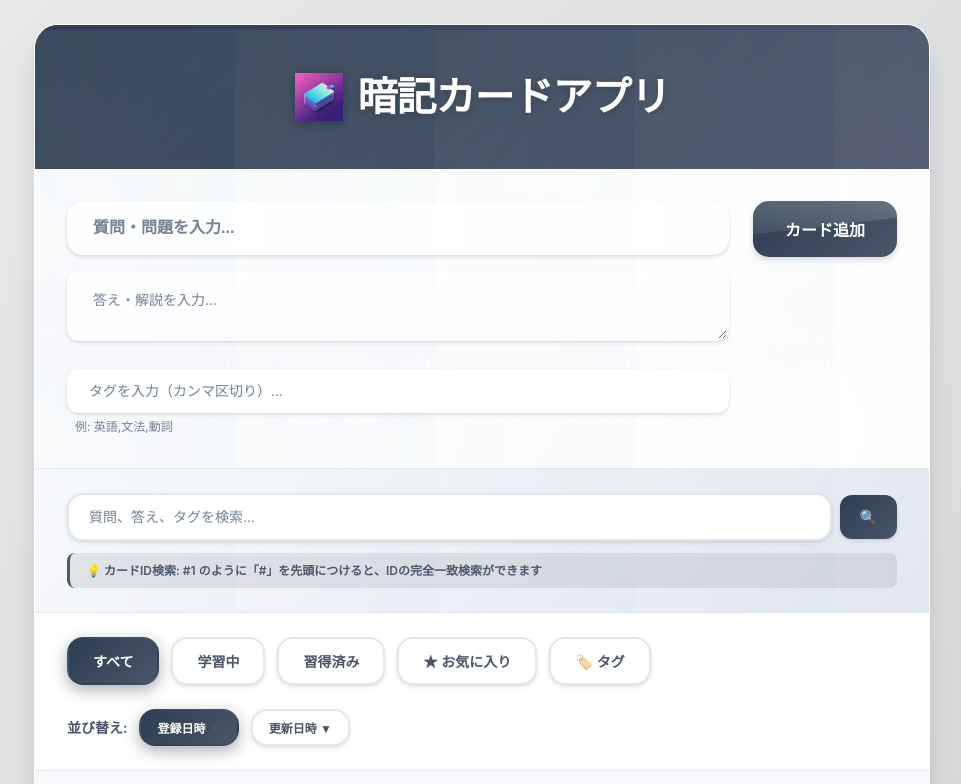
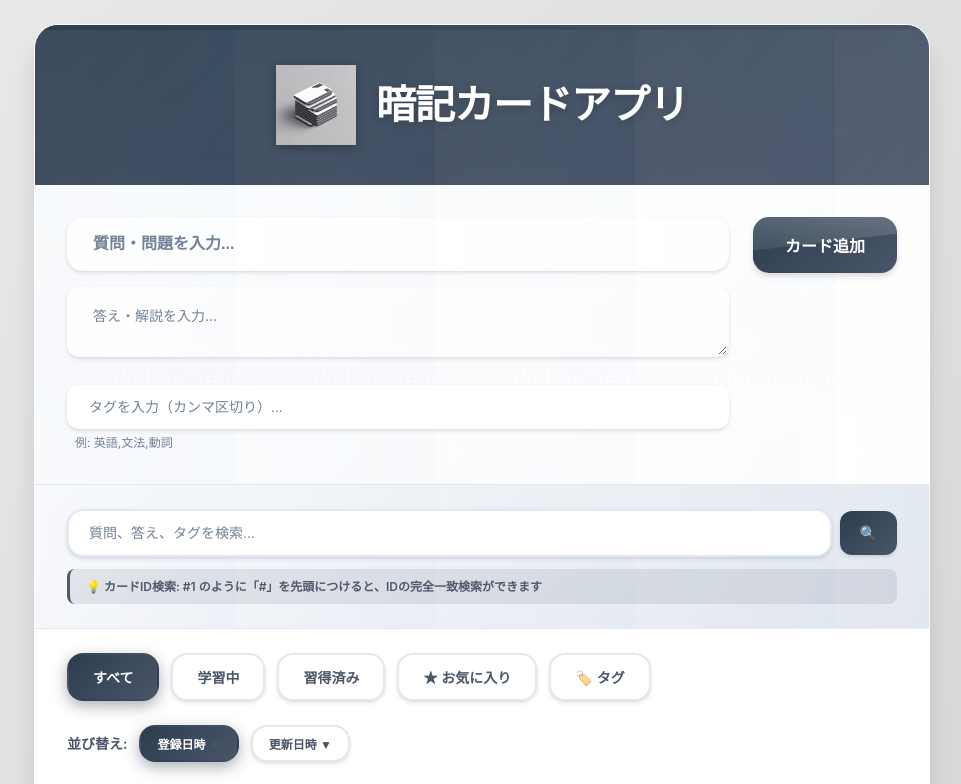
Before and after one commit to icechickens/Workshop, a plain HTML site: page index.html in a window 1280 px wide. Shown: the top 784 px of the page, without its empty margins (158-1119 px from the left). Drawn offline with Linux system fonts and the light colour scheme.

Commit message:
アイコン画像変更

```diff
--- a/index.html
+++ b/index.html
@@ -9,7 +9,10 @@
 <body>
     <div class="container">
         <header>
-            <h1>暗記カードアプリ</h1>
+            <div class="logo-container">
+                <img src="output/flashcard_logo_gray_1.png" alt="暗記カードアプリロゴ" class="app-logo">
+                <h1>暗記カードアプリ</h1>
+            </div>
         </header>
 
         <div class="card-input">
--- a/style.css
+++ b/style.css
@@ -546,20 +546,19 @@ header h1 {
     position: relative;
     z-index: 1;
     letter-spacing: -0.025em;
+    text-shadow: 0 2px 10px rgba(0, 0, 0, 0.2);
+}
+
+.logo-container {
     display: flex;
     align-items: center;
     justify-content: center;
-    text-shadow: 0 2px 10px rgba(0, 0, 0, 0.2);
-}
-
-header h1::before {
-    content: '';
-    display: inline-block;
-    width: 48px;
-    height: 48px;
-    margin-right: 15px;
-    background: url('./output/flashcard_icon.png') no-repeat center center;
-    background-size: contain;
+    gap: 20px;
+}
+
+.app-logo {
+    width: 80px;
+    height: auto;
     filter: drop-shadow(0 2px 5px rgba(0, 0, 0, 0.3));
 }
 
```
Also changed, not shown: output/flashcard_logo_gray_1.png (added), output/flashcard_logo_gray_2.png (added), output/flashcard_logo_gray_3.png (added), output/flashcard_logo_gray_4.png (added).
